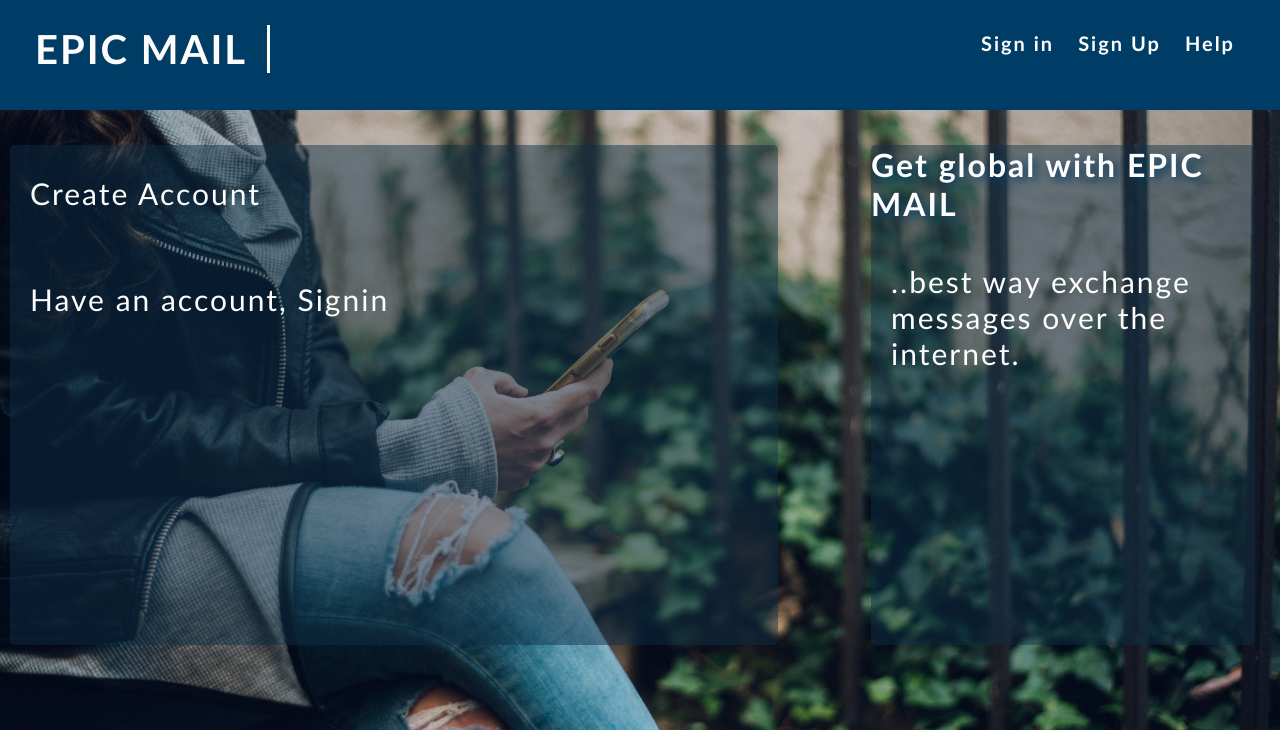
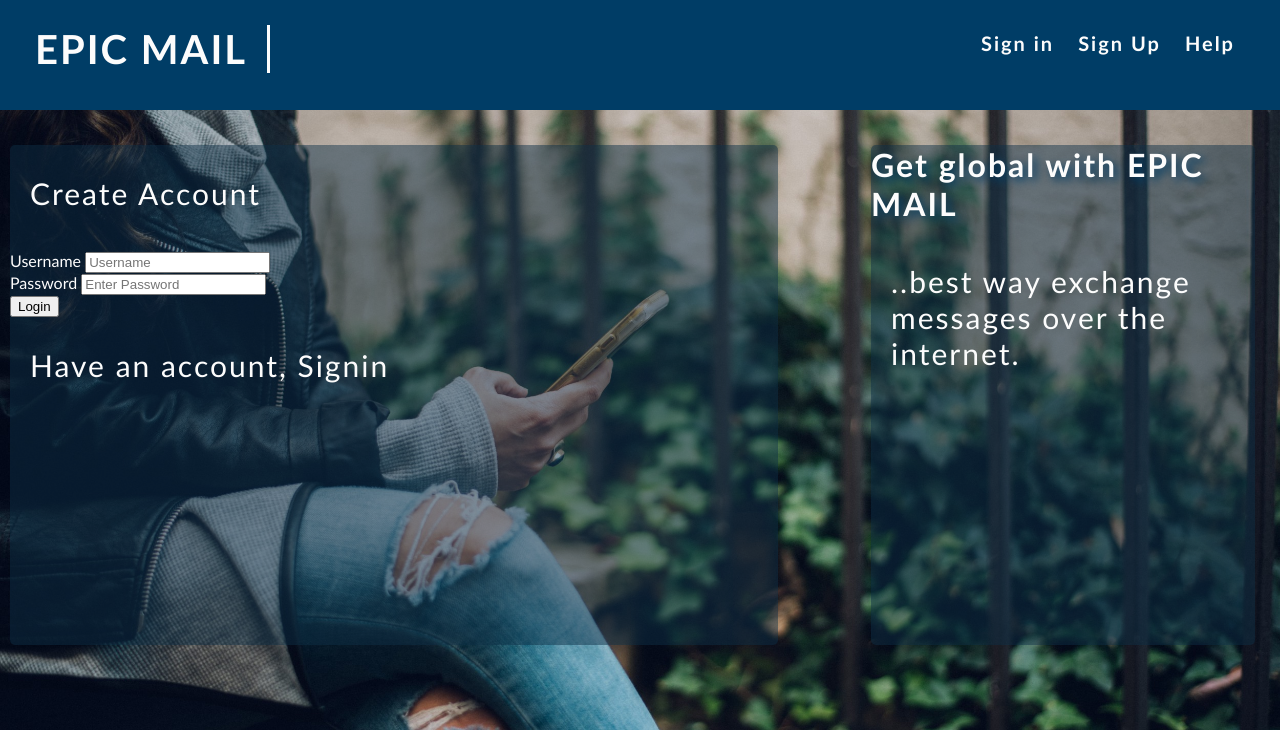
Before and after one commit to debelistic/epicMail, a plain HTML site: page UI/index.html in a window 1280 px wide. Shown: the top 730 px of the page. Drawn offline with Linux system fonts and the light colour scheme.

Commit message:
[Feature #164193649] Add signin form

```diff
--- a/UI/index.html
+++ b/UI/index.html
@@ -35,7 +35,19 @@
             </aside>
             <div class="container transparent">
                 <p class="main-content">Create Account</p>
-                <form action="" method="post"></form>
+                <form action="" method="post" id="form">
+                    <div class="form-group">
+                        <label for="username">Username</label>
+                        <input type="text" name="username" id="username" placeholder="Username">
+                    </div>
+                    <div class="form-group">
+                        <label for="password">Password</label>
+                        <input type="text" name="password" id="password"     placeholder="Enter Password">
+                    </div>
+                    <div class="form-group">
+                        <input type="button" value="Login">
+                    </div>
+                </form>
                 <p class="main-content">Have an account, <a href="#">Signin</a></p>
             </div>
         </section>
```
